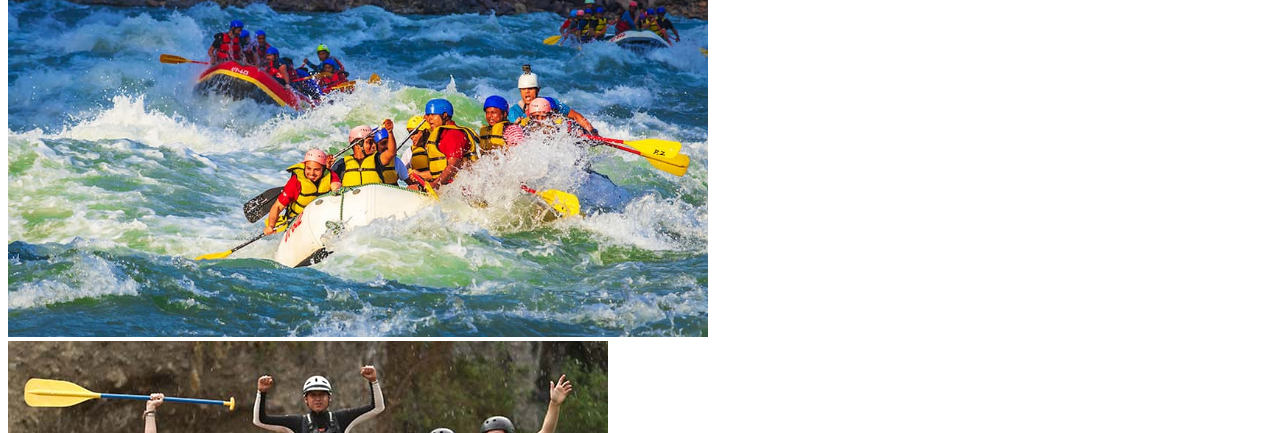
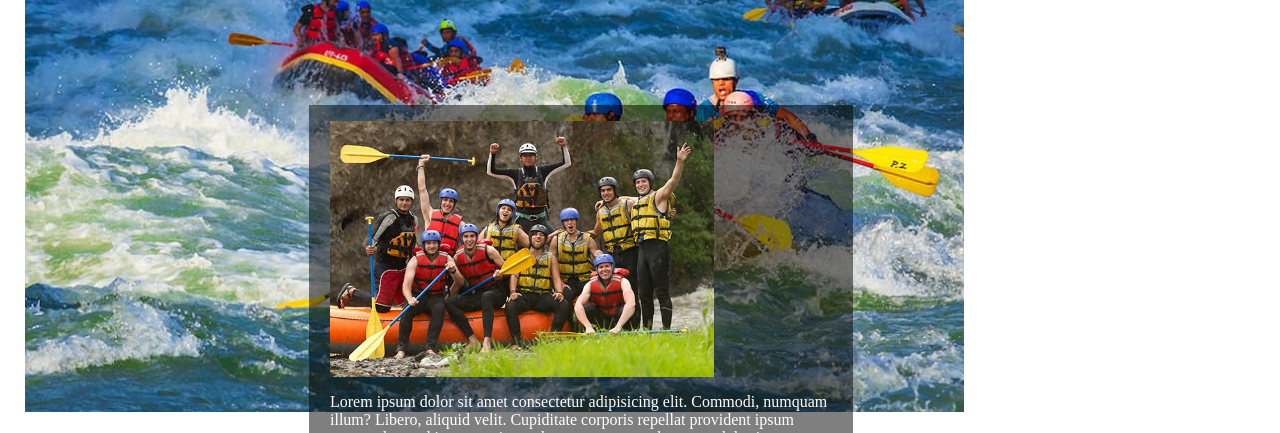
Before and after one commit to ManoloVM21/wdd130, a plain HTML site: page wwr/about.html in a window 1280 px wide. Shown: the part 259-692 px from the top of the page. Drawn offline with Linux system fonts and the light colour scheme; the site is published under a folder, as on GitHub Pages, so addresses that start at the root find nothing; a web font is replaced by a local one.

Commit message:
changes added

```diff
--- a/wwr/about.html
+++ b/wwr/about.html
@@ -4,7 +4,7 @@
     <meta charset="UTF-8">
     <meta name="viewport" content="width=device-width, initial-scale=1.0">
     <title>White Water Rafting</title>
-    <link rel="stylesheet" href="/wwr/styles/rafting.css">
+    <link rel="stylesheet" href="../wwr/styles/rafting.css">
     <link rel="preconnect" href="https://fonts.googleapis.com">
     <link rel="preconnect" href="https://fonts.gstatic.com" crossorigin>
     <link href="https://fonts.googleapis.com/css2?family=Freckle+Face&family=Josefin+Slab:ital,wght@0,100..700;1,100..700&display=swap" rel="stylesheet">
```
